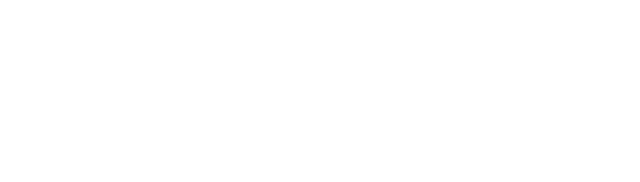
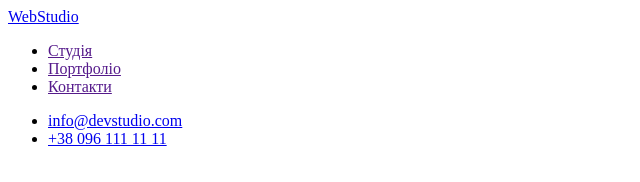
Before and after one commit to InnaMacksi/goit-markup-hw-01, a plain HTML site: page index.html in a window 1280 px wide. Shown: the whole page, without its empty margins (0-640 px from the left). Drawn offline with Linux system fonts and the light colour scheme.

Commit message:
Додає header

```diff
--- a/index.html
+++ b/index.html
@@ -4,11 +4,29 @@
     <meta charset="UTF-8">
     <meta http-equiv="X-UA-Compatible" content="IE=edge">
     <meta name="viewport" content="width=device-width, initial-scale=1.0">
-    <title>WebStudio</title>
+    <title>Studio</title>
 </head>
 <body>
     <header>
+        <a href="./index.html" lang="en">WebStudio</a>
+        <nav>
+            <ul>
+                <li><a href="">Студія</a></li>
+                <li><a href="">Портфоліо</a></li>
+                <li><a href="">Контакти</a></li>
+            </ul>
+        </nav>
+        <ul>
+            <li><a href="mailto:info@devstudio.com">info@devstudio.com</a></li>
+            <li><a href="tel:+380961111111">+38 096 111 11 11</a></li>
+        </ul>
 
     </header>
+    <main>
+
+    </main>
+    <footer>
+
+    </footer>
 </body>
 </html>
```
